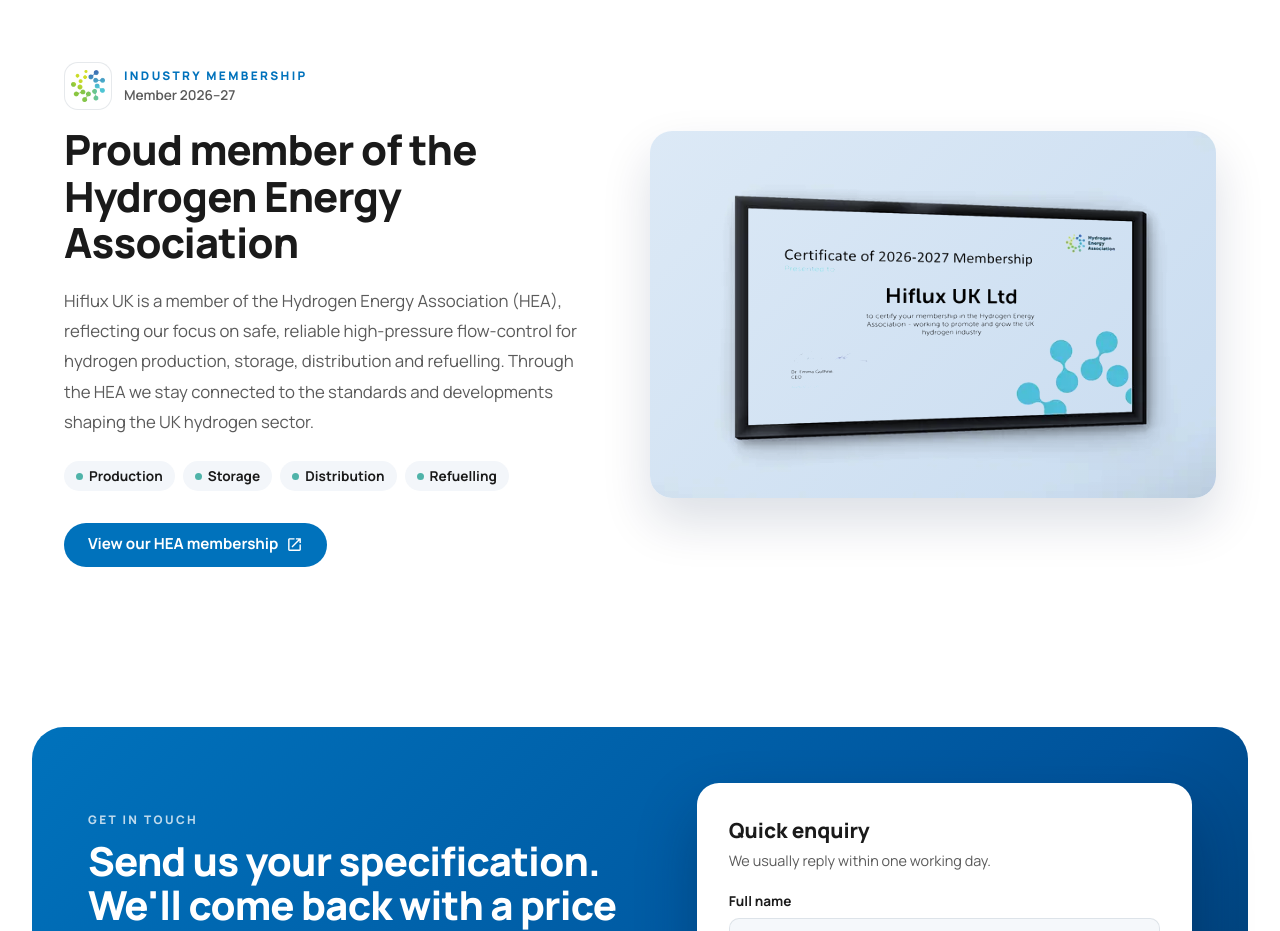
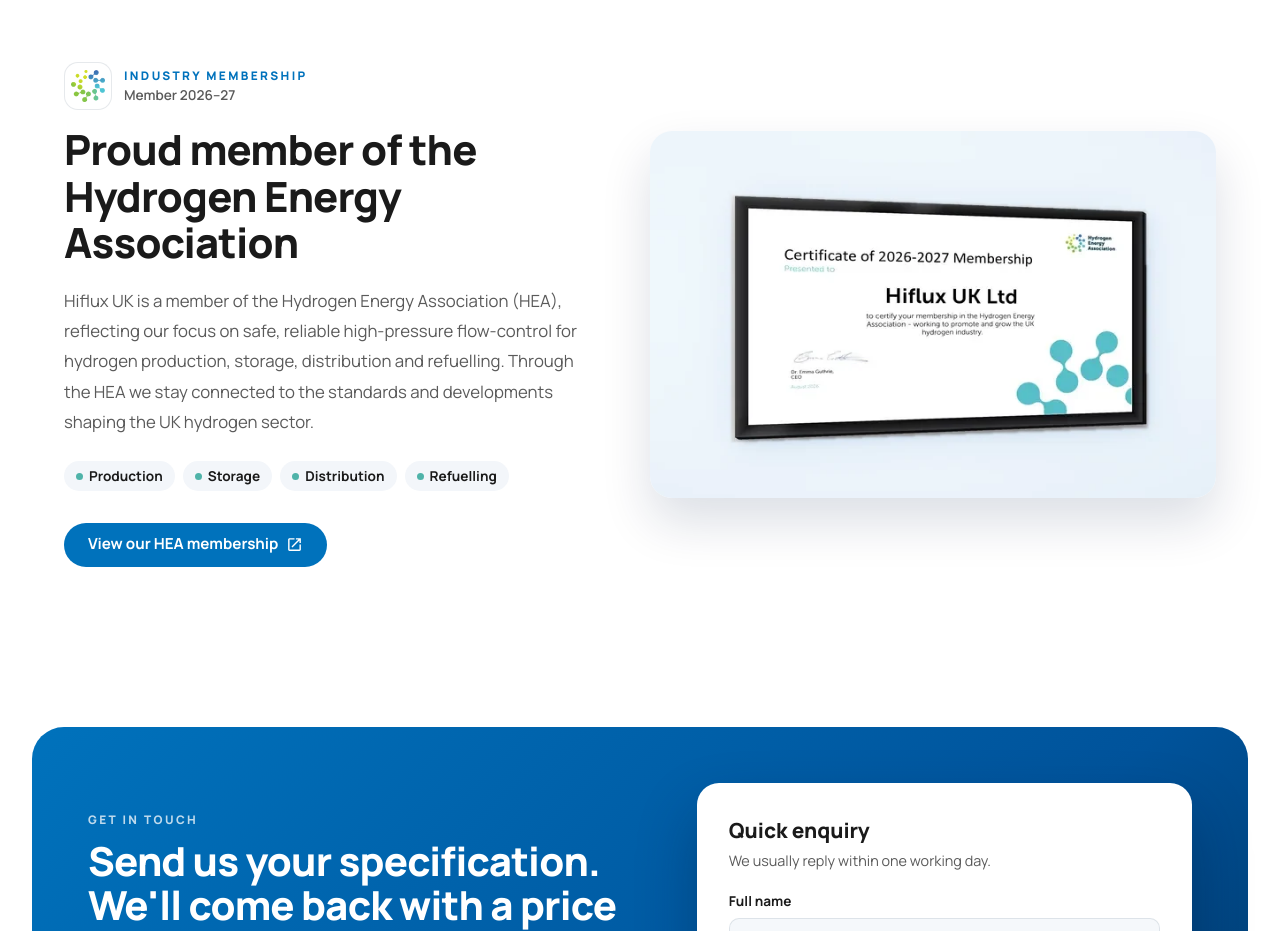
Before and after one commit to Lazare-Panam/hiflux-frontend, a Next.js app: page / in a window 1280 px wide. Shown: the part 5420-6351 px from the top of the page. Built offline with nearby package versions, Linux system fonts and the light colour scheme; what @mui/material-nextjs would draw is missing.

Commit message:
Change the certificate background

```diff
--- a/src/app/Landing/HeaMembership.tsx
+++ b/src/app/Landing/HeaMembership.tsx
@@ -87,15 +87,14 @@
         </Box>
 
         {/* Certificate photo: full column width, rounded, soft shadow */}
-        <Box sx={{ borderRadius: "22px", overflow: "hidden", boxShadow: "0 24px 50px rgba(0,30,70,0.14)", lineHeight: 0, background: "linear-gradient(135deg, #dce9f6 0%, #c9dcf0 100%)" }}>
+        <Box sx={{ borderRadius: "22px", overflow: "hidden", boxShadow: "0 24px 50px rgba(0,30,70,0.14)", lineHeight: 0 }}>
           <Image
             src={HEA_CERT}
             alt="Hiflux UK Hydrogen Energy Association membership certificate"
             width={640}
             height={416}
             sizes="(max-width: 900px) 90vw, 620px"
-            // Multiply tints the photo's grey wall blue; the white certificate stays light.
-            style={{ width: "100%", height: "auto", display: "block", mixBlendMode: "multiply", filter: "brightness(1.12) contrast(1.05)" }}
+            style={{ width: "100%", height: "auto", display: "block" }}
           />
         </Box>
       </Box>
```
Also changed, not shown: public/Hiflux_HEA_framed.webp, 1 other file (tests, documents, lock files or other folders).
